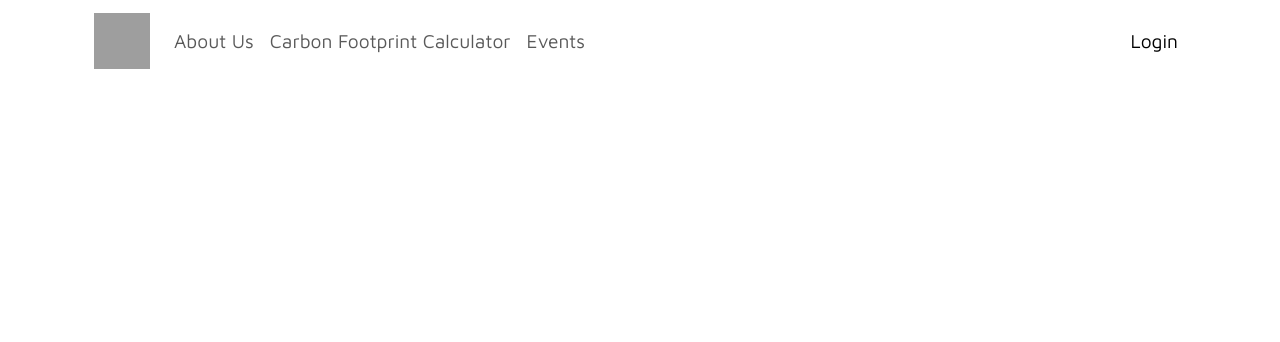
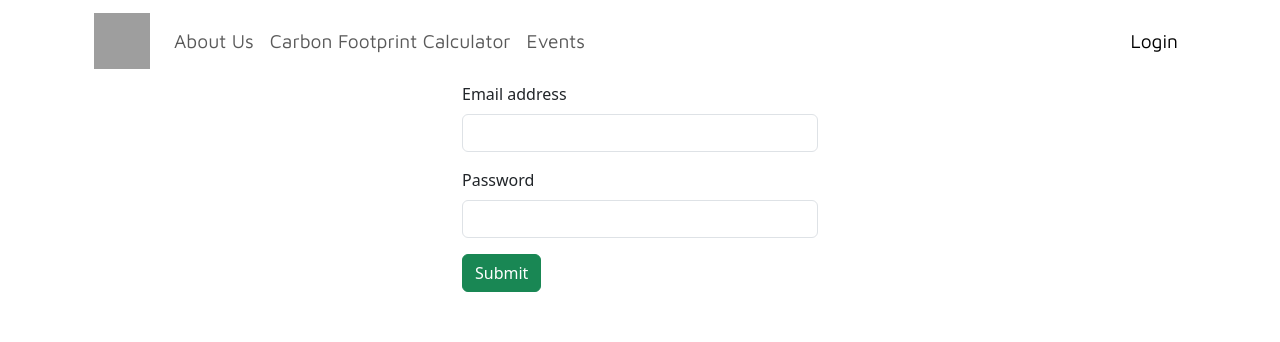
Before and after one commit to Shadowevil015/green-future-website, a PHP site: page /login.php in a window 1280 px wide. Shown: the top 342 px of the page. Run offline with PHP 8.4, Linux system fonts and the light colour scheme; grey boxes are pictures that could not be loaded.

Commit message:
login system

```diff
--- /dev/null
+++ b/TODO.txt
@@ -0,0 +1 @@
+- Hashing for passwords
--- a/calculator.php
+++ b/calculator.php
@@ -1,3 +1,6 @@
+<?php
+session_start();
+?>
 <!DOCTYPE html>
 <html lang="en">
 <head>
@@ -40,6 +43,5 @@
             </div>
         </div>
 </nav>
-<iframe width="100%" height="500" frameborder="0" marginwidth="0" marginheight="0" scrolling="no" src="https://calculator.carbonfootprint.com/calculator.aspx"></iframe>
-</div>
+<iframe style="height: 730px; width: 100%;" src="https://sustainabletravel.org/wp-content/plugins/sti_client/src/shortcode/shortcode.php?api_key=STIKEY_6702d09521024839326853&primary_color=%23000000&secondary_color=%23ffffff&light_primary_color=%23cccccc&sort_order=Car"></iframe></div>
 </body>
--- a/index.php
+++ b/index.php
@@ -1,3 +1,6 @@
+<?php
+session_start();
+?>
 <!DOCTYPE html>
 <html lang="en">
 <head>
--- a/login.php
+++ b/login.php
@@ -1,3 +1,11 @@
+<?php
+session_start();
+
+if (isset($_SESSION['loggedin']) && !$_SESSION[TRUE]) {
+    header('Location: index.php');
+}
+?>
+
 <!DOCTYPE html>
 <html lang="en">
 <head>
@@ -40,5 +48,23 @@
             </div>
         </div>
 </nav>
+
+<div class="row">
+<div class="col-md-4"></div>
+<div class="col-md-4">
+<form action="utils/login.php" method="POST">
+  <div class="mb-3">
+    <label for="exampleInputEmail1" class="form-label">Email address</label>
+    <input type="email" name="email" class="form-control" id="exampleInputEmail1" aria-describedby="emailHelp">
+  </div>
+  <div class="mb-3">
+    <label for="exampleInputPassword1" class="form-label">Password</label>
+    <input type="password" name="password" class="form-control" id="exampleInputPassword1">
+  </div>
+  <button type="submit" class="btn btn-success">Submit</button>
+</form>
+</div>
+<div class="col-md-4"></div>
+</div>
 </div>
 </body>
--- a/utils/db_connection.php
+++ b/utils/db_connection.php
@@ -13,5 +13,3 @@ function CloseCon($conn)
 {
     $conn->close();
 }
-
-$test = OpenCon();
```
Also changed, not shown: events.php (+7 -0 lines), utils/login.php (added, +37 -0 lines).
